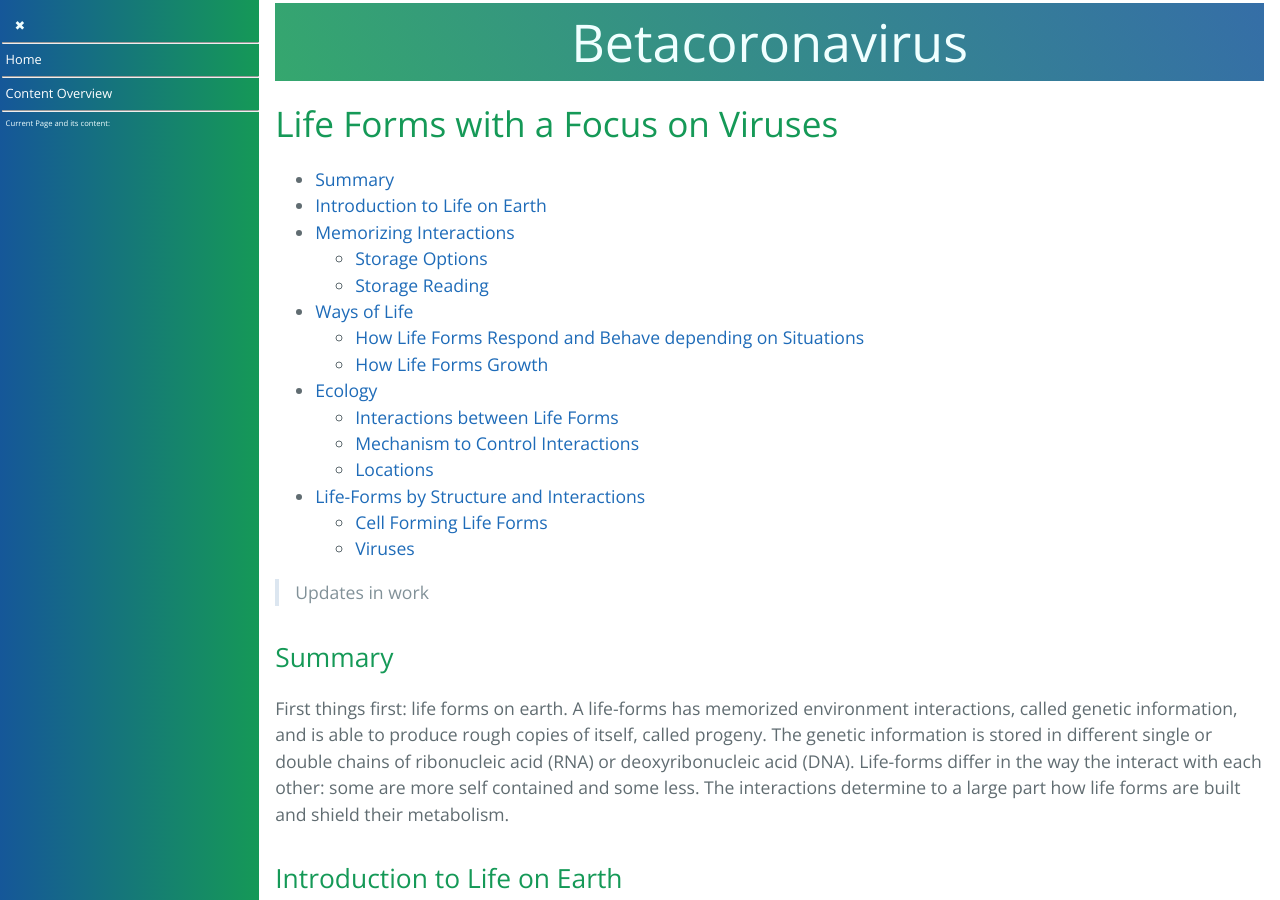
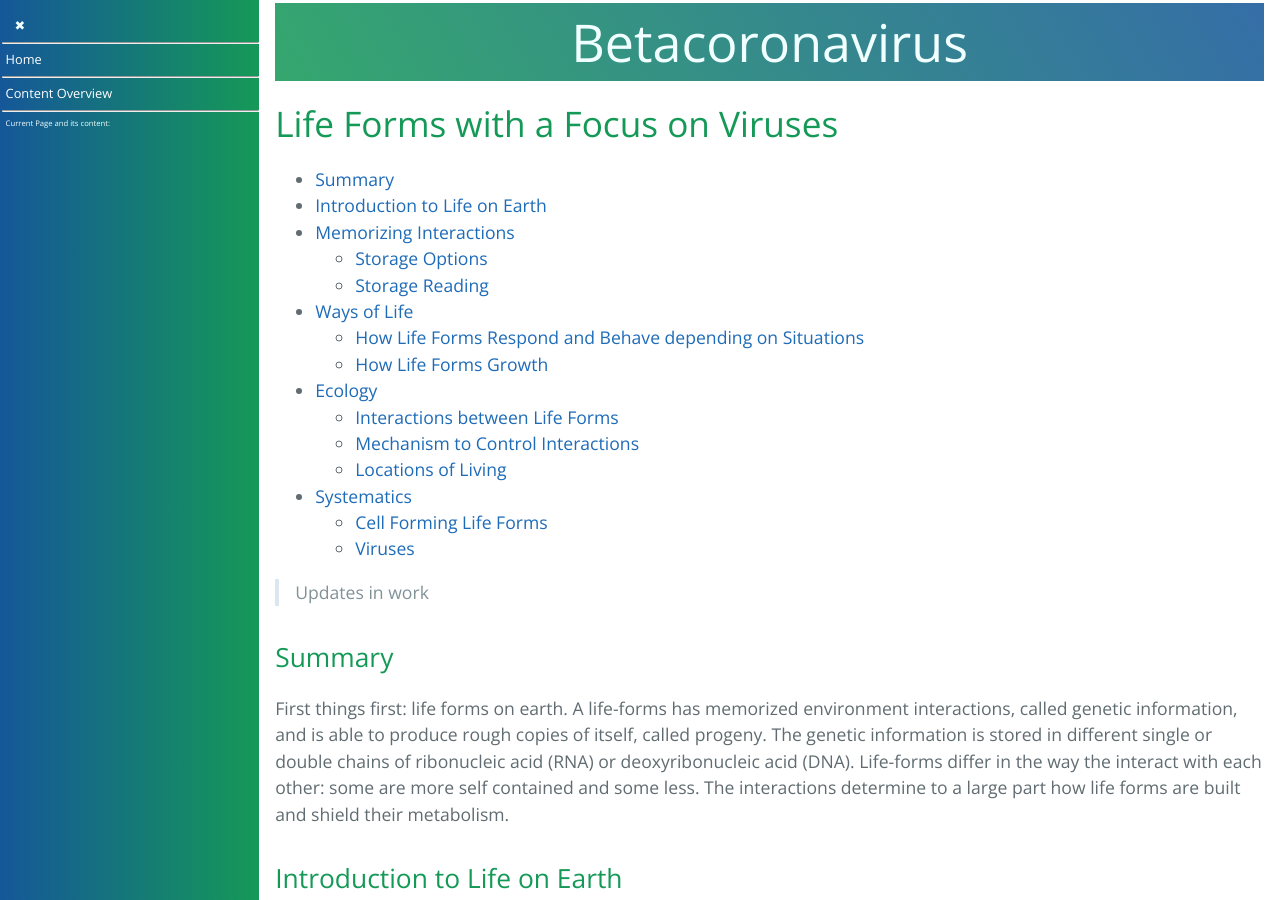
Before and after one commit to forestgrape/coronavirus, a Jekyll site: the page built from 2_biological/life-forms.md, in a window 1280 px wide and 900 px high. Built offline with Jekyll 4.4.1, drawn with Linux system fonts in a browser that asks for light colours; our own code applies the rules of GitHub Pages for plain Markdown files; some of the changed text lies outside the part shown.

Commit message:
formulations

```diff
--- a/2_biological/life-forms.md
+++ b/2_biological/life-forms.md
@@ -12,8 +12,8 @@
 * [Ecology](#ecology)
   * [Interactions between Life Forms](#interactions-between-life-forms)
   * [Mechanism to Control Interactions](#mechanism-to-control-interactions)
-  * [Locations](#locations)
-* [Life-Forms by Structure and Interactions](#life-forms-by-structure-and-interactions)
+  * [Locations of Living](#locations-of-living)
+* [Systematics](#systematics)
   * [Cell Forming Life Forms](#cell-forming-life-forms)
   * [Viruses](#viruses)
 
@@ -180,13 +180,18 @@ Many forms of life live in symbiotic relations with many other forms of life: ea
 Most life forms have have some mechanisms to keep their metabolism immune i.e. reducing interactions and thus making it more self contained and controllable. These mechanisms are called [immune system](../4_immunological/immune_system.md). A simple and effective way of doing so, is shielding the metabolism by (semipermeable) membranes. The membranes evolved vary in permeability, thickness and rigidity.
 
 
-### Locations
+### Locations of Living
 
 #### Habitats
 > ##### Habitat
 > The places of living of an organism.
 
-## Life-Forms by Structure and Interactions
+
+
+
+## Systematics
+
+
 
 ### Cell Forming Life Forms
 **[in work]**
```
Also changed, not shown: other parts of 2_biological/life-forms.md (+1 -1 lines).
